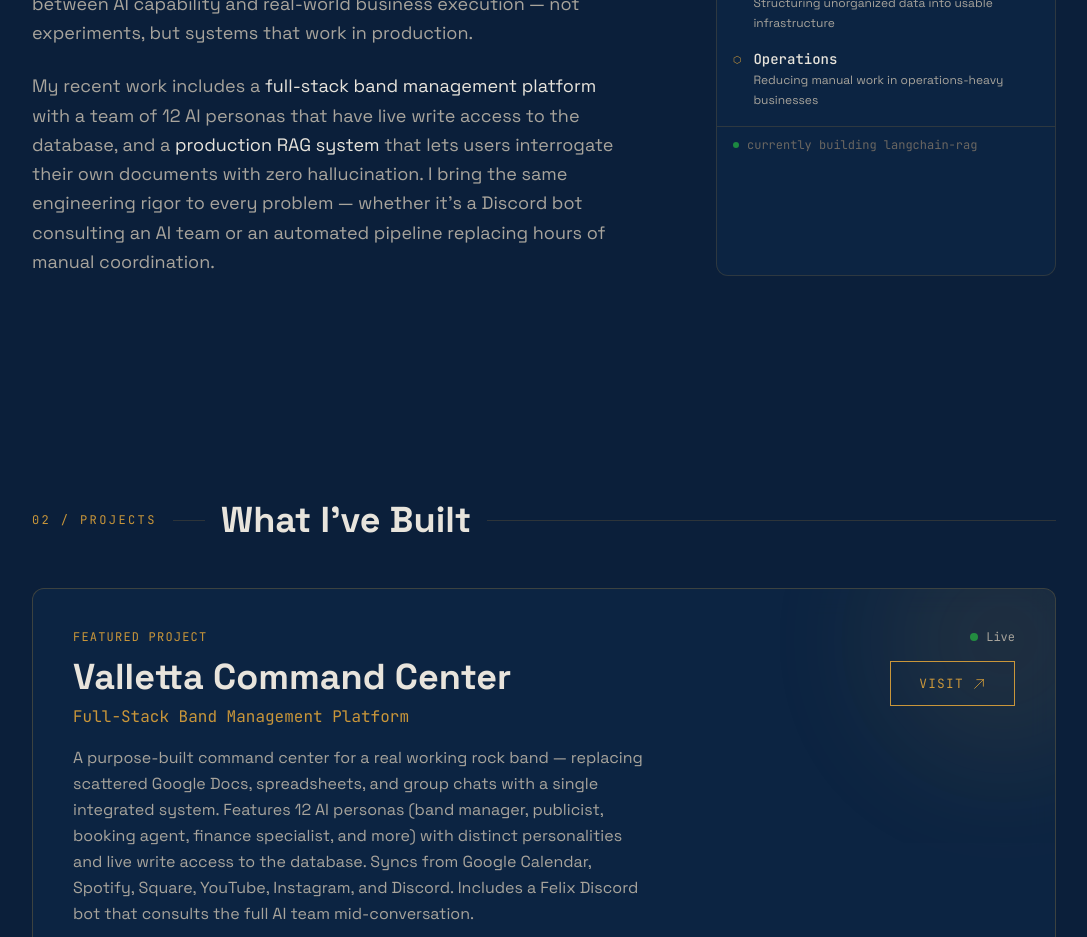
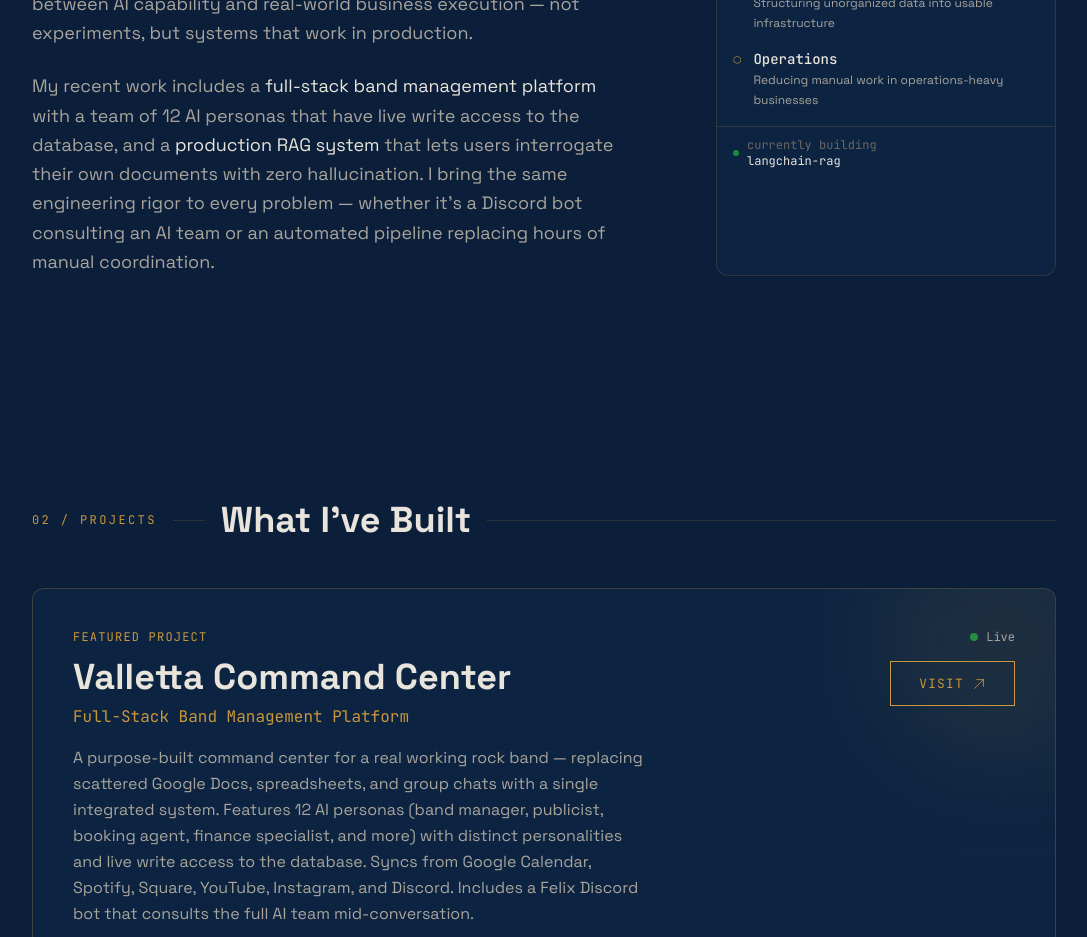
Before and after one commit to kcarroll88/portfolio-site, a Next.js app: page / in a window 1280 px wide. Shown: the part 1240-2177 px from the top of the page, without its empty margins (136-1223 px from the left). Built offline with nearby package versions, Linux system fonts and the light colour scheme.

Commit message:
Updating currently building UI

```diff
--- a/src/components/About.tsx
+++ b/src/components/About.tsx
@@ -150,11 +150,19 @@ export default function About() {
                 className="w-1.5 h-1.5 rounded-full animate-pulse"
                 style={{ background: '#28CA41' }}
               />
-              <span
-                className="text-xs"
-                style={{ fontFamily: 'var(--font-jetbrains-mono)', color: 'var(--cream-dim)' }}
-              >
-                currently building langchain-rag
+              <span className="flex flex-col">
+                <span
+                  className="text-xs"
+                  style={{ fontFamily: 'var(--font-jetbrains-mono)', color: 'var(--cream-dim)' }}
+                >
+                  currently building
+                </span>
+                <span
+                  className="text-xs"
+                  style={{ fontFamily: 'var(--font-jetbrains-mono)', color: 'var(--cream)' }}
+                >
+                  langchain-rag
+                </span>
               </span>
             </div>
           </motion.div>
```
